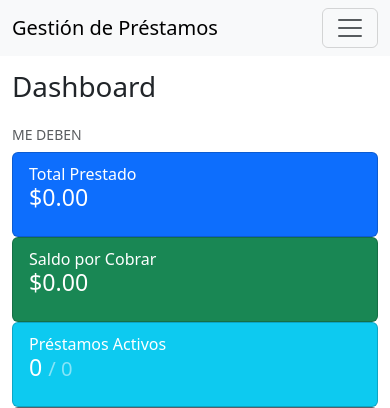
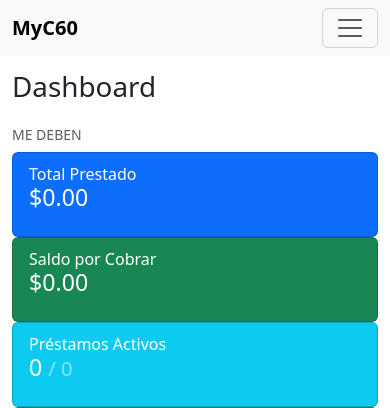
Before and after one commit to 782125-Hal/MyCalculadora60, a Django app: page / in a window 390 px wide. Shown: the top 408 px of the page. Run offline with Django 5.2, Linux system fonts and the light colour scheme; the visitor is signed in with stand-in values (Sample User, id 1); data that the repository does not hold is empty.

Commit message:
feat: renombrar la app a MyC60 y documentar el dominio propio (#1)
Cambia solo las cadenas visibles: title, navbar y los titulos de login y
dashboard. El paquete Python sigue siendo MyCalculadora60 para no tocar
el arranque del servidor ni la configuracion de Railway.

Agrega apple-mobile-web-app-title para que el icono guardado en la
pantalla de inicio del iPhone diga MyC60 en vez del title completo.

El README documenta el CNAME de myc60.hlarreta.com y las variables de
entorno que hay que ampliar al agregar el dominio.

Co-authored-by: Claude Opus 5 (1M context) <noreply@anthropic.com>

```diff
--- a/prestamos/templates/base.html
+++ b/prestamos/templates/base.html
@@ -4,7 +4,10 @@
 <head>
     <meta charset="UTF-8">
     <meta name="viewport" content="width=device-width, initial-scale=1.0">
-    <title>{% block title %}Gestión de Préstamos{% endblock %}</title>
+    <title>{% block title %}MyC60{% endblock %}</title>
+
+    <!-- Nombre que muestra el ícono al guardarse en la pantalla de inicio -->
+    <meta name="apple-mobile-web-app-title" content="MyC60">
 
     <!-- Ícono para pantalla de inicio iPhone/iPad -->
     <link rel="apple-touch-icon" href="{% static 'apple-touch-icon.png' %}">
@@ -23,7 +26,7 @@
     <!-- Navbar para navegación consistente -->
     <nav class="navbar navbar-expand-lg navbar-light bg-light fixed-top">
         <div class="container">
-            <a class="navbar-brand" href="{% url 'prestamos:home' %}">Gestión de Préstamos</a>
+            <a class="navbar-brand fw-bold" href="{% url 'prestamos:home' %}">MyC60</a>
             <button class="navbar-toggler" type="button" data-bs-toggle="collapse" data-bs-target="#navbarNav" aria-controls="navbarNav" aria-expanded="false" aria-label="Toggle navigation">
                 <span class="navbar-toggler-icon"></span>
             </button>
--- a/prestamos/templates/prestamos/home.html
+++ b/prestamos/templates/prestamos/home.html
@@ -1,6 +1,6 @@
 {% extends 'base.html' %}
 
-{% block title %}Dashboard - Gestión de Préstamos{% endblock %}
+{% block title %}Dashboard - MyC60{% endblock %}
 
 {% block content %}
 <h1 class="mb-4">Dashboard</h1>
--- a/templates/registration/login.html
+++ b/templates/registration/login.html
@@ -1,6 +1,6 @@
 {% extends 'base.html' %}
 
-{% block title %}Iniciar Sesión - Gestión de Préstamos{% endblock %}
+{% block title %}Iniciar Sesión - MyC60{% endblock %}
 
 {% block content %}
 <div class="row justify-content-center mt-5">
```
Also changed, not shown: README.md.
